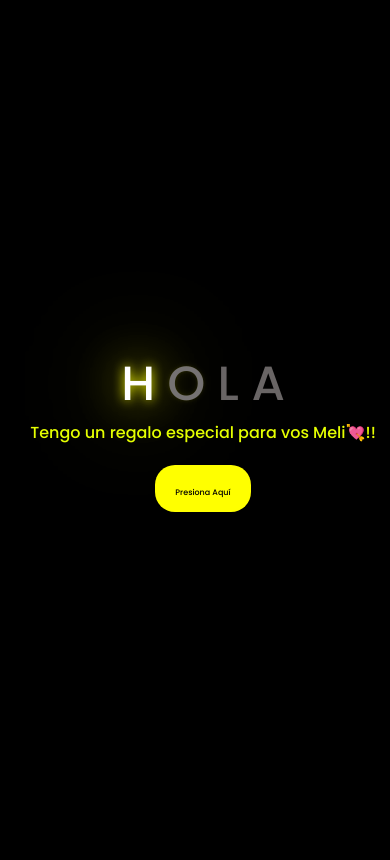
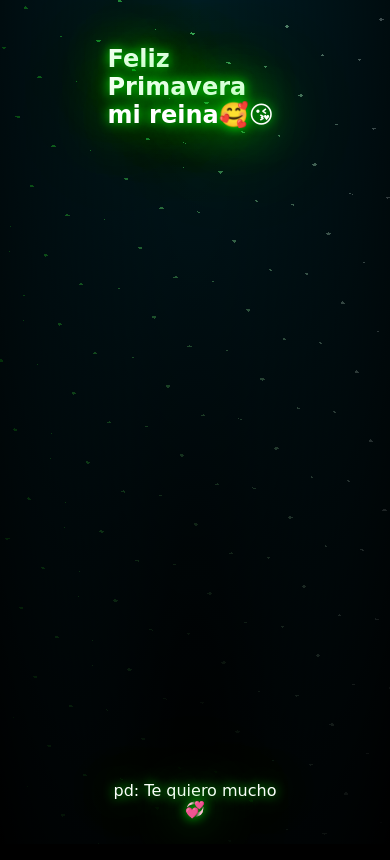
Before and after one commit to Franquito26/Flores-Amarillas, a plain HTML site: page index.html in a window 390 px wide. Drawn offline with Linux system fonts and the light colour scheme.

Commit message:
Se agrego musica y fixeo flores

```diff
--- a/css/main.css
+++ b/css/main.css
@@ -18,6 +18,68 @@ body {
   background-color: var(--dark-color);
   overflow: hidden;
   perspective: 1000px;
+}
+
+h1 {
+  font-family: 'Poppins', cursive;
+  font-size: 36px;
+  color: #ffffff;
+  padding: 5px 10px;
+  margin: 20px 0;
+  text-shadow: 2px 2px 4px rgba(0, 0, 0, 0.3);
+  position: absolute;
+  top: 20px;
+  left: 50%;
+  transform: translateX(-50%);
+  z-index: 10;
+  animation: glow 5s ease-in-out infinite;
+  display: inline-block;
+}
+
+.Posdata {
+  font-family: 'Poppins', cursive;
+  font-size: 24px;
+  color: #ffffff;
+  padding: 5px 10px;
+  margin: 20px 0;
+  text-shadow: 2px 2px 4px rgba(0, 0, 0, 0.3);
+  position: fixed;
+  bottom: 0;
+  left: 50%;
+  transform: translateX(-50%);
+  z-index: 11;
+  text-align: center;
+  animation: glow 5s ease-in-out infinite;
+  display: inline-block;
+}
+
+@keyframes glow {
+  0%, 100% {
+    text-shadow: 0 0 12px #00ff00, 0 0 50px #00ff00, 0 0 100px #00ff00;
+  }
+  10%, 90% {
+    text-shadow: none;
+  }
+}
+
+@media (max-width: 768px) {
+  h1 {
+    font-size: 28px;
+  }
+
+  .Posdata {
+    font-size: 18px;
+  }
+}
+
+@media (max-width: 480px) {
+  h1 {
+    font-size: 24px;
+  }
+
+  .Posdata {
+    font-size: 16px;
+  }
 }
 
 .night {
--- a/index.html
+++ b/index.html
@@ -4,34 +4,30 @@
     <meta charset="UTF-8">
     <meta http-equiv="X-UA-Compatible" content="IE=edge">
     <meta name="viewport" content="width=device-width, initial-scale=1.0">
-    <link rel="stylesheet" href="css/style.css">
+    <link rel="stylesheet" href="css/main.css">
     <link rel="icon" href="img/flowers.png" type="image/x-icon">
-    <title>MI REGALO</title>
+    <title>FLORES</title>
 </head>
 <body>
-    <div class="greetings">
+    <h1>Feliz Primavera mi reina🥰😘</h1>
+    <span class="Posdata">pd: Te quiero mucho💞</span>
+    <div class="night"></div>
+    <div class="flowers">
+        <!-- Aquí irían tus flores -->
+    </div>
 
-        <span>H</span>
-        <span>O</span>
-        <span>L</span>
-        <span>A</span>
-    </div>
-    <div class="greetings">
-        <span></span>
-        <span></span>
-        <span></span>
-        <span></span>
-        <span></span>
-        <span></span>
-    </div>
-    <div class="description">
-        <span>Tengo un regalo especial para vos Meli💘!!</span>
-    </div>
-    <div class="button">
-        <button>
-            <a href="FLORES.html">Presiona Aquí</a>
-        </button>
+    <audio id="myAudio" loop>
+        <source src="./img/Floricienta.mp3" type="audio/mpeg">
+        Tu navegador no soporta el elemento de audio.
+    </audio>
 
-    </div>
+    <script>
+        window.onload = function() {
+            const audio = document.getElementById('myAudio');
+            audio.play().catch(function(error) {
+                console.log("Error al reproducir audio:", error);
+            });
+        };
+    </script>
 </body>
 </html>
```
Also changed, not shown: FLORES.html (+19 -0 lines), css/style.css (+5 -5 lines), main.js (+11 -2 lines).
